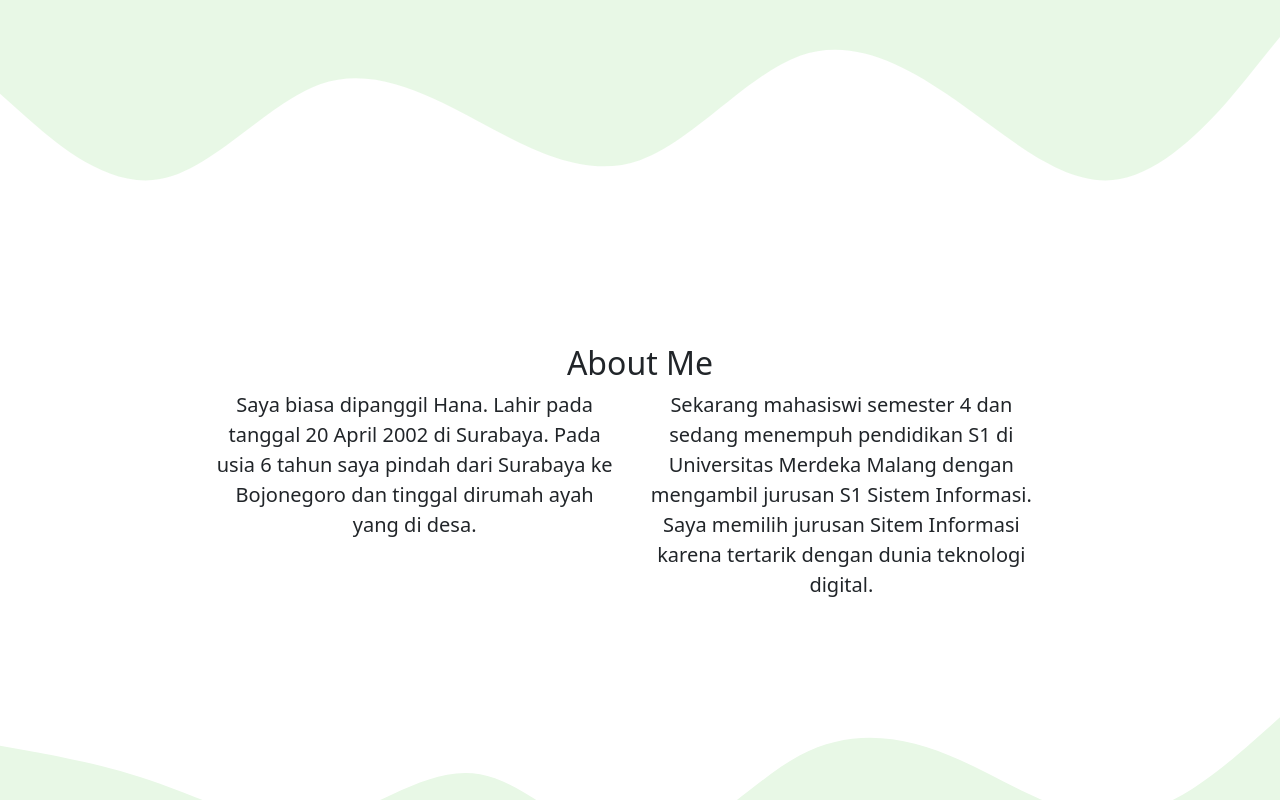
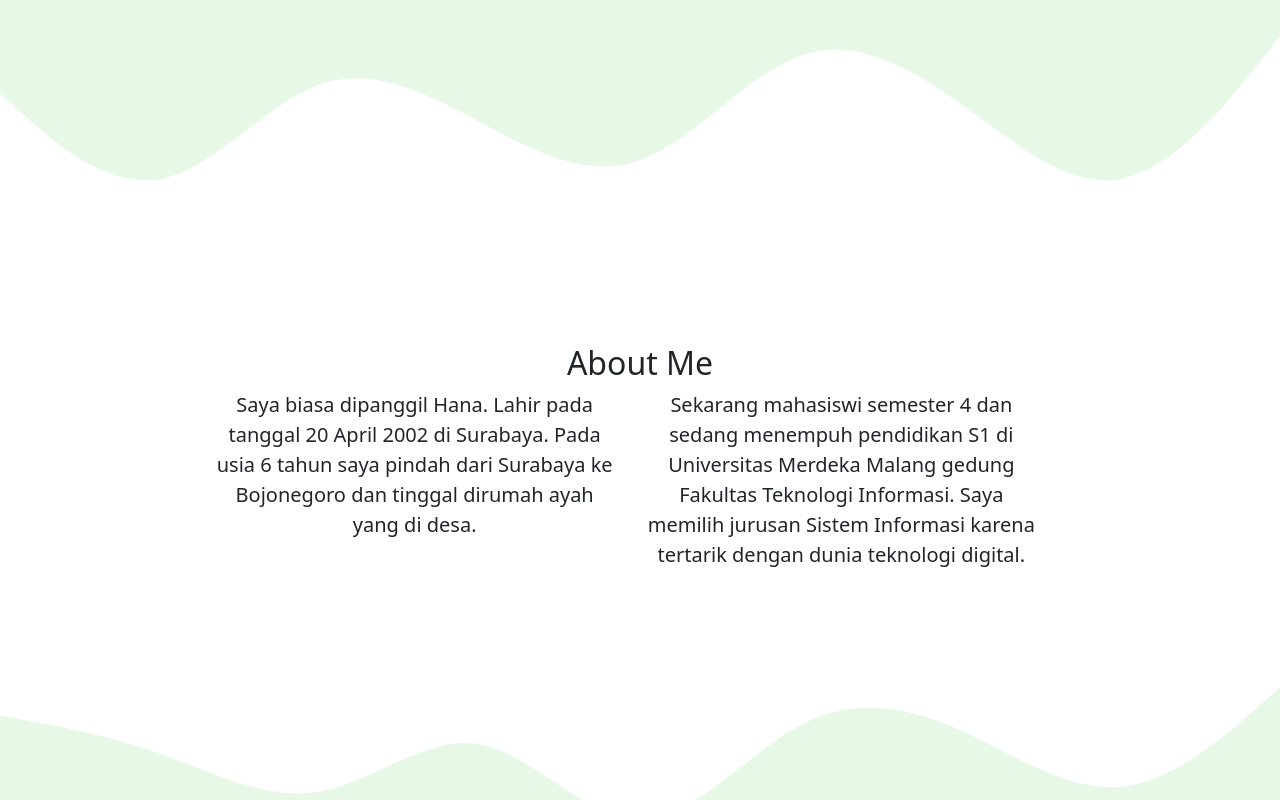
Before and after one commit to hana2E/boostrap-Raihanah.github.io-, a plain HTML site: page index.html in a window 1280 px wide. Shown: the part 411-1211 px from the top of the page. Drawn offline with nearby package versions, Linux system fonts and the light colour scheme.

Commit message:
Update index.html

```diff
--- a/index.html
+++ b/index.html
@@ -68,7 +68,7 @@
           </div>
           <div class="col-md-4">
             <p>
-              Sekarang mahasiswi semester 4 dan sedang menempuh pendidikan S1 di Universitas Merdeka Malang dengan mengambil jurusan S1 Sistem Informasi. Saya memilih jurusan Sitem Informasi karena tertarik dengan dunia teknologi digital.
+              Sekarang mahasiswi semester 4 dan sedang menempuh pendidikan S1 di Universitas Merdeka Malang gedung Fakultas Teknologi Informasi. Saya memilih jurusan Sistem Informasi karena tertarik dengan dunia teknologi digital.
             </p>
           </div>
         </div>
```
